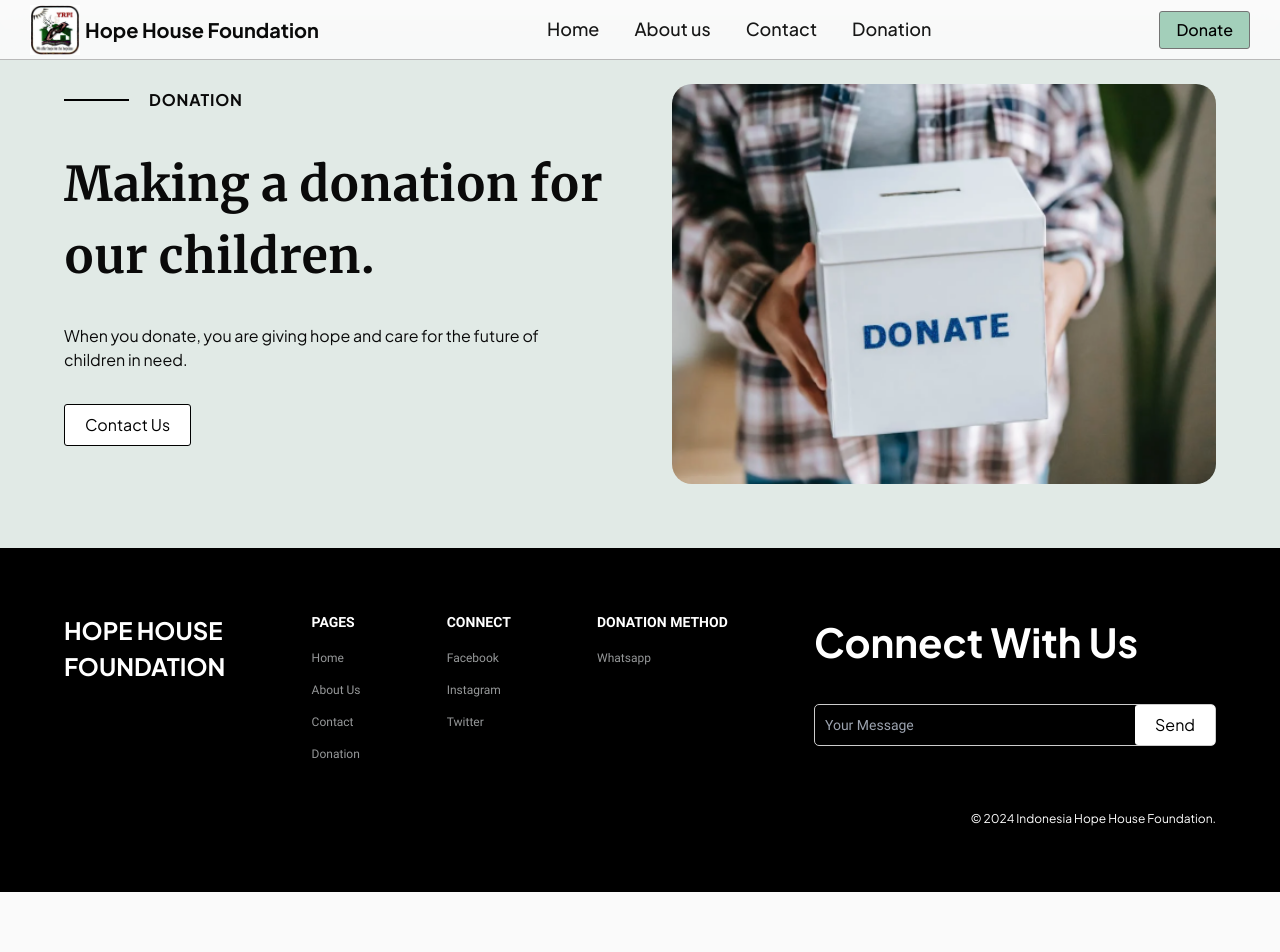
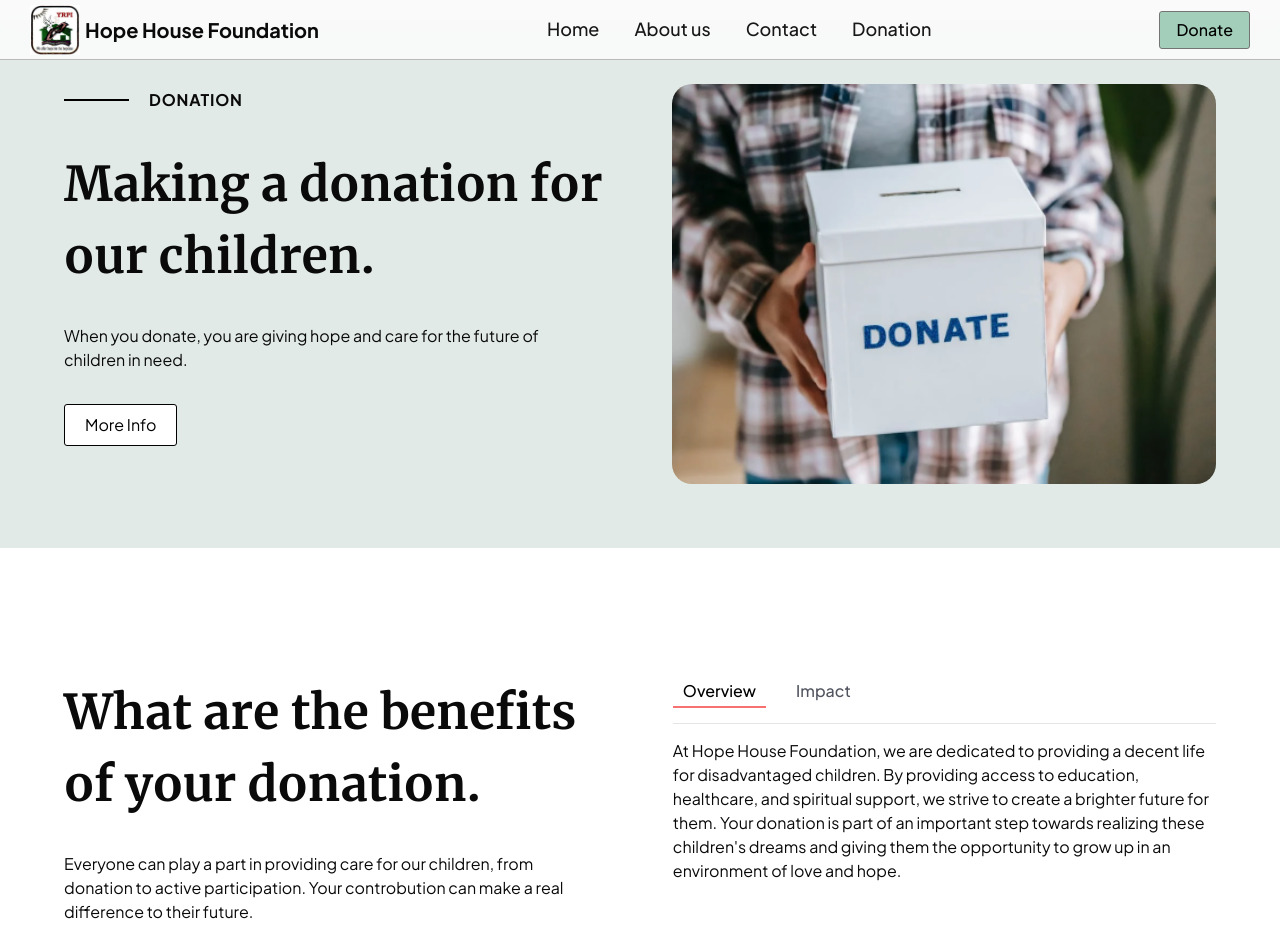
Before and after one commit to idkwhyi/hope_house_foundation, a Next.js app: page /donation in a window 1280 px wide. Shown: the top 952 px of the page. Before the commit the page ends 892 px from the top, so only its background shows below. Built offline with nearby package versions, Linux system fonts and the light colour scheme.

Commit message:
Build contribute section in donation page

```diff
--- a/src/app/donation/DonationContribute.tsx
+++ b/src/app/donation/DonationContribute.tsx
@@ -1,9 +1,76 @@
-import React from 'react'
+"use client";
+
+import ButtonToggle from "@/components/button/ButtonToggle";
+import React, { useState } from "react";
 
 const DonationContribute = () => {
+  const [activeButtonId, setActiveButtonId] = useState<string | null>(
+    "button1"
+  );
+
+  const handleButtonActivate = (id: string) => {
+    setActiveButtonId(id);
+  };
+
+  const contentStyle = "text-[1.6rem]";
   return (
-    <div>DonationContribute</div>
-  )
-}
+    <section className="w-full flex flex-col lg:flex-row p-[3.2rem] lg:p-[6.4rem] gap-[3.2rem] lg:gap-[6.4rem]">
+      <div className="w-full lg:w-1/2 lg:pr-12 flex flex-col gap-[3.2rem]">
+        <h1 className="merri-bold text-[4.8rem]">
+          What are the benefits of your donation.
+        </h1>
+        <p className="jakarta-regular text-[1.6rem] pb-12 lg:pb-0">
+          Everyone can play a part in providing care for our children, from
+          donation to active participation. Your controbution can make a real
+          difference to their future.
+        </p>
+      </div>
+      <div className="w-full lg:w-1/2 flex flex-col gap-6">
+        {/* button container */}
+        <div className="w-full flex gap-8">
+          <ButtonToggle
+            text="Overview"
+            id="button1"
+            activeId={activeButtonId}
+            onActivate={handleButtonActivate}
+          />
+          <ButtonToggle
+            text="Impact"
+            id="button2"
+            activeId={activeButtonId}
+            onActivate={handleButtonActivate}
+          />
+        </div>
+        <hr/>
+        {/* content container */}
+        <div className="jakarta-regular">
+          {activeButtonId === "button1" && (
+            <p className={contentStyle}>
+              At Hope House Foundation, we are dedicated to providing a decent
+              life for disadvantaged children. By providing access to education,
+              healthcare, and spiritual support, we strive to create a brighter
+              future for them. Your donation is part of an important step
+              towards realizing these children&apos;s dreams and giving them the
+              opportunity to grow up in an environment of love and hope.
+            </p>
+          )}
+          {activeButtonId === "button2" && (
+            <p className={contentStyle}>
+              With the support of our volunteers, we have been able to provide
+              better education for more than 500 children, including English
+              lessons and character education to build a resilient generation.
+              We have also helped provide basic necessities and decent shelter
+              to hundreds of children and vulnerable adults every month. Your
+              donations allow us to continue expanding our services and ensuring
+              more children and vulnerable individuals receive the support they
+              deserve. Every contribution you make brings new hope to their
+              lives.{" "}
+            </p>
+          )}
+        </div>
+      </div>
+    </section>
+  );
+};
 
-export default DonationContribute
+export default DonationContribute;
--- a/src/app/donation/DonationHero.tsx
+++ b/src/app/donation/DonationHero.tsx
@@ -17,7 +17,7 @@ const DonationHero = () => {
         </p>
         <NormalButton
           background="white"
-          text="Contact Us"
+          text="More Info"
           url=""
           border={true}
           borderColor="black"
--- a/src/app/donation/page.tsx
+++ b/src/app/donation/page.tsx
@@ -2,16 +2,17 @@ import React from 'react'
 import NavBar from '@/components/navbar/NavBar'
 import Footer from '@/components/Footer'
 import DonationHero from './DonationHero'
+import DonationContribute from './DonationContribute'
 
 const page = () => {
   return (
     <main>
       {/* header tag is included inside navbar */}
       <NavBar />
-      <main className="flex flex-col h-fit gap-[5rem]">
+      <main className="flex flex-col h-fit gap-[6.4rem]">
         {/* main content */}
         <DonationHero/>
-
+        <DonationContribute/>
       </main>
       {/* footer tag is incuded inside footer */}
       <Footer />
--- /dev/null
+++ b/src/components/button/ButtonToggle.tsx
@@ -0,0 +1,40 @@
+import React, { FC } from "react";
+import { Button } from "../ui/button";
+
+type ButtonToggleType = {
+  text: string;
+  activeId?: string | null;
+  onActivate?: (id: string) => void;
+  id: string;
+};
+
+const ButtonToggle: FC<ButtonToggleType> = ({
+  text,
+  activeId,
+  onActivate,
+  id,
+}) => {
+  const handleClick = () => {
+    onActivate?.(id);
+  };
+
+  return (
+    <Button
+      variant="link"
+      className={`
+        no-underline
+        hover:no-underline
+        ${activeId === id ? "border-b-2 border-b-red-400 text-black" : "text-[#525560]"}
+        jakarta-medium
+        text-[1.6rem]
+        rounded-none
+        py-6
+      `}
+      onClick={handleClick}
+    >
+      {text}
+    </Button>
+  );
+};
+
+export default ButtonToggle;
```
